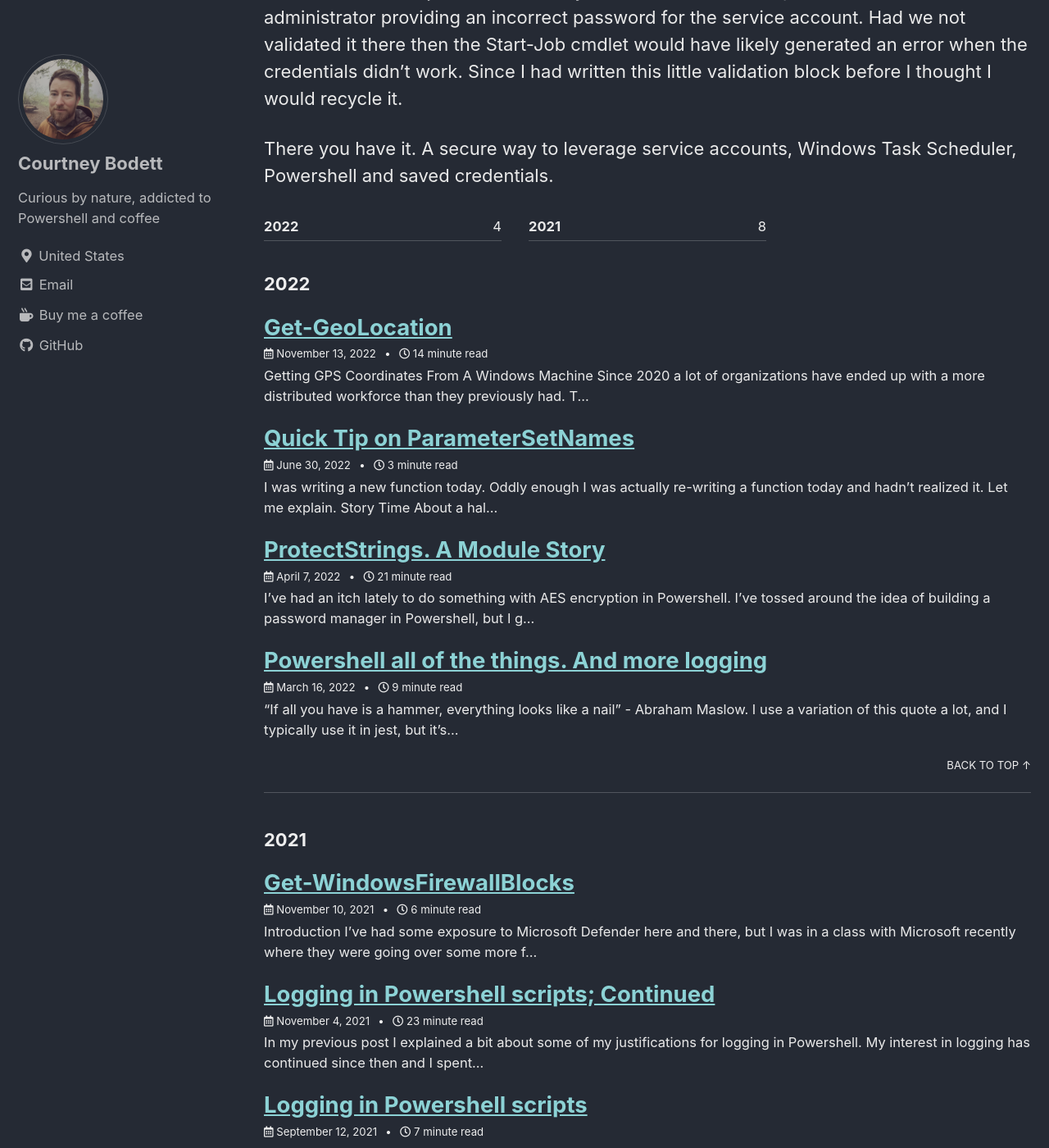
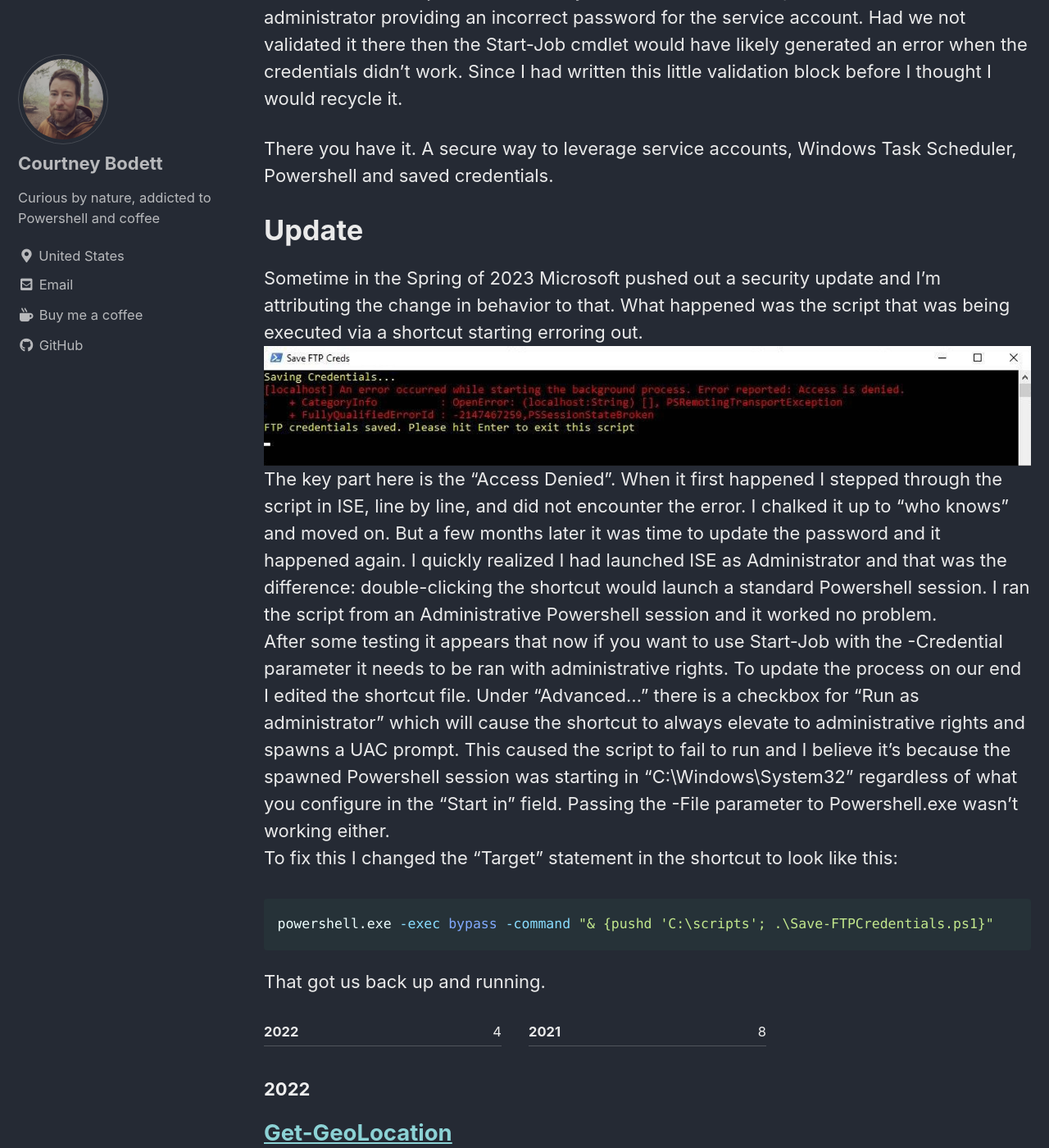
Before and after one commit to grey0ut/cbodett.github.io, a Jekyll site: the page built from _posts/2021-04-25-Secure-Creds-In-Powershell.markdown, in a window 1280 px wide and 1400 px high, scrolled down 6162 px. Shown: the whole window at 82% size. Built offline with Jekyll 4.4.1, drawn with Linux system fonts in a browser that asks for light colours; cached includes are drawn as plain includes; comment, search, counter and statistics services are not loaded; some of the changed text lies outside the part shown.

Commit message:
Correct post security updates

```diff
--- a/_posts/2021-04-25-Secure-Creds-In-Powershell.markdown
+++ b/_posts/2021-04-25-Secure-Creds-In-Powershell.markdown
@@ -94,3 +94,13 @@ The behavior at the end is simply that when the user hits "enter" (or really any
 You may have also noticed the lines regarding validating the service account credentials are correct.  This is just another sanity check to deal with the potential error of the administrator providing an incorrect password for the service account.  Had we not validated it there then the Start-Job cmdlet would have likely generated an error when the credentials didn't work.  Since I had written this little validation block before I thought I would recycle it.
 
 There you have it.  A secure way to leverage service accounts, Windows Task Scheduler, Powershell and saved credentials.
+# Update
+Sometime in the Spring of 2023 Microsoft pushed out a security update and I'm attributing the change in behavior to that.  What happened was the script that was being executed via a shortcut starting erroring out.
+![Error]({{ "/assets/images/PS_credential_08.png" | absolute_url }})
+The key part here is the "Access Denied".  When it first happened I stepped through the script in ISE, line by line, and did not encounter the error.  I chalked it up to "who knows" and moved on. But a few months later it was time to update the password and it happened again.  I quickly realized I had launched ISE as Administrator and that was the difference: double-clicking the shortcut would launch a standard Powershell session.  I ran the script from an Administrative Powershell session and it worked no problem.
+After some testing it appears that now if you want to use Start-Job with the -Credential parameter it needs to be ran with administrative rights.  To update the process on our end I edited the shortcut file. Under "Advanced..." there is a checkbox for "Run as administrator" which will cause the shortcut to always elevate to administrative rights and spawns a UAC prompt.  This caused the script to fail to run and I believe it's because the spawned Powershell session was starting in "C:\Windows\System32" regardless of what you configure in the "Start in" field.  Passing the -File parameter to Powershell.exe wasn't working either.
+To fix this I changed the "Target" statement in the shortcut to look like this:
+{% highlight Powershell %}
+powershell.exe -exec bypass -command "& {pushd 'C:\scripts'; .\Save-FTPCredentials.ps1}"
+{% endhighlight %}
+That got us back up and running.
```
Also changed, not shown: assets/images/PS_credential_08.png (added).
